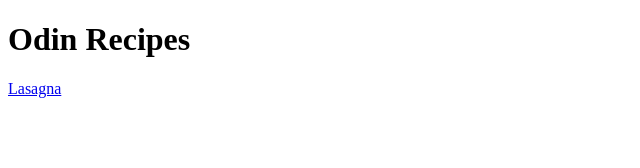
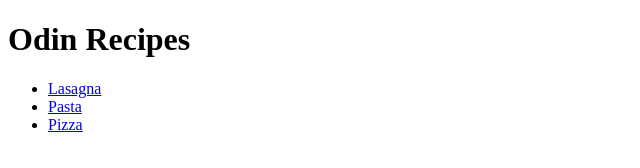
Before and after one commit to ross-varghese/odin-recipes, a plain HTML site: page index.html in a window 1280 px wide. Shown: the whole page, without its empty margins (0-640 px from the left). Drawn offline with Linux system fonts and the light colour scheme.

Commit message:
added more recipes

```diff
--- a/index.html
+++ b/index.html
@@ -7,6 +7,8 @@
 </head>
 <body>
     <h1> Odin Recipes</h1>
-    <a href="recipes/lasagna.html">Lasagna</a>
+    <ul><li><a href="recipes/lasagna.html">Lasagna</a></li>
+        <li><a href="recipes/pasta.html">Pasta</a></li>
+        <li><a href="recipes/pizza.html">Pizza</a></li></ul>
 </body>
 </html>
```
Also changed, not shown: recipes/pasta.html (added), recipes/pizza.html (added).
